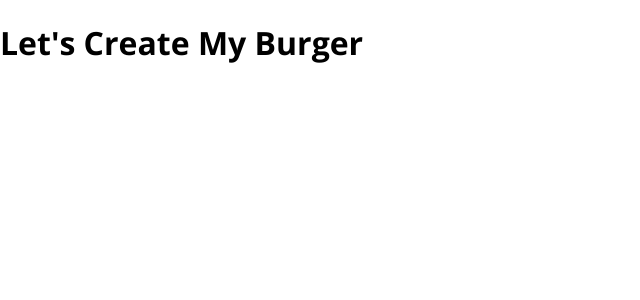
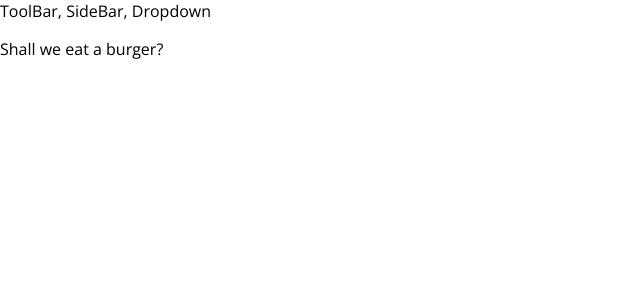
Before and after one commit to rasikag/Burger-Eat, a React app: page / in a window 1280 px wide. Shown: the top 300 px of the page, without its empty margins (0-640 px from the left). Built offline with nearby package versions, Linux system fonts and the light colour scheme.

Commit message:
Creating a Layout Component

```diff
--- a/src/App.js
+++ b/src/App.js
@@ -1,10 +1,14 @@
 import React, { Component } from 'react';
+import Layout from './components/Layout/Layout';
 
 class App extends Component {
+
   render() {
     return (
       <div>
-        <h1>Let's Create My Burger</h1>
+        <Layout>
+          <p>Shall we eat a burger?</p>
+        </Layout>
       </div>
     );
   }
--- a/src/components/Layout/Layout.js
+++ b/src/components/Layout/Layout.js
@@ -1 +1,15 @@
 import React from 'react';
+import Aux from '../../hoc/Aux';
+
+const layout = ( props ) => (
+    <Aux>
+        <div>
+            ToolBar, SideBar, Dropdown
+        </div>
+        <main>
+            {props.children}
+        </main>
+    </Aux>
+);
+
+export default layout;
--- /dev/null
+++ b/src/hoc/Aux.js
@@ -0,0 +1,3 @@
+const aux = (props) => props.children;
+
+export default aux;
```
